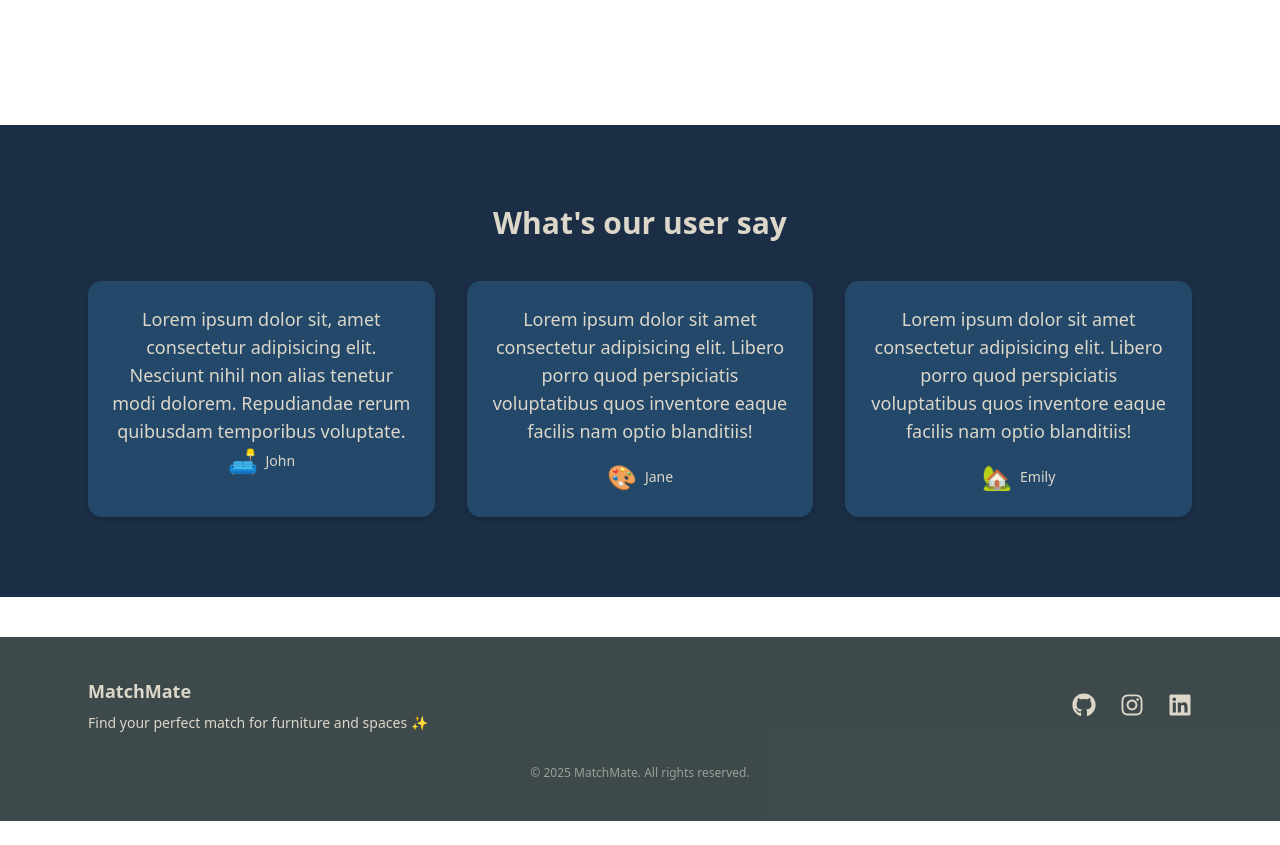
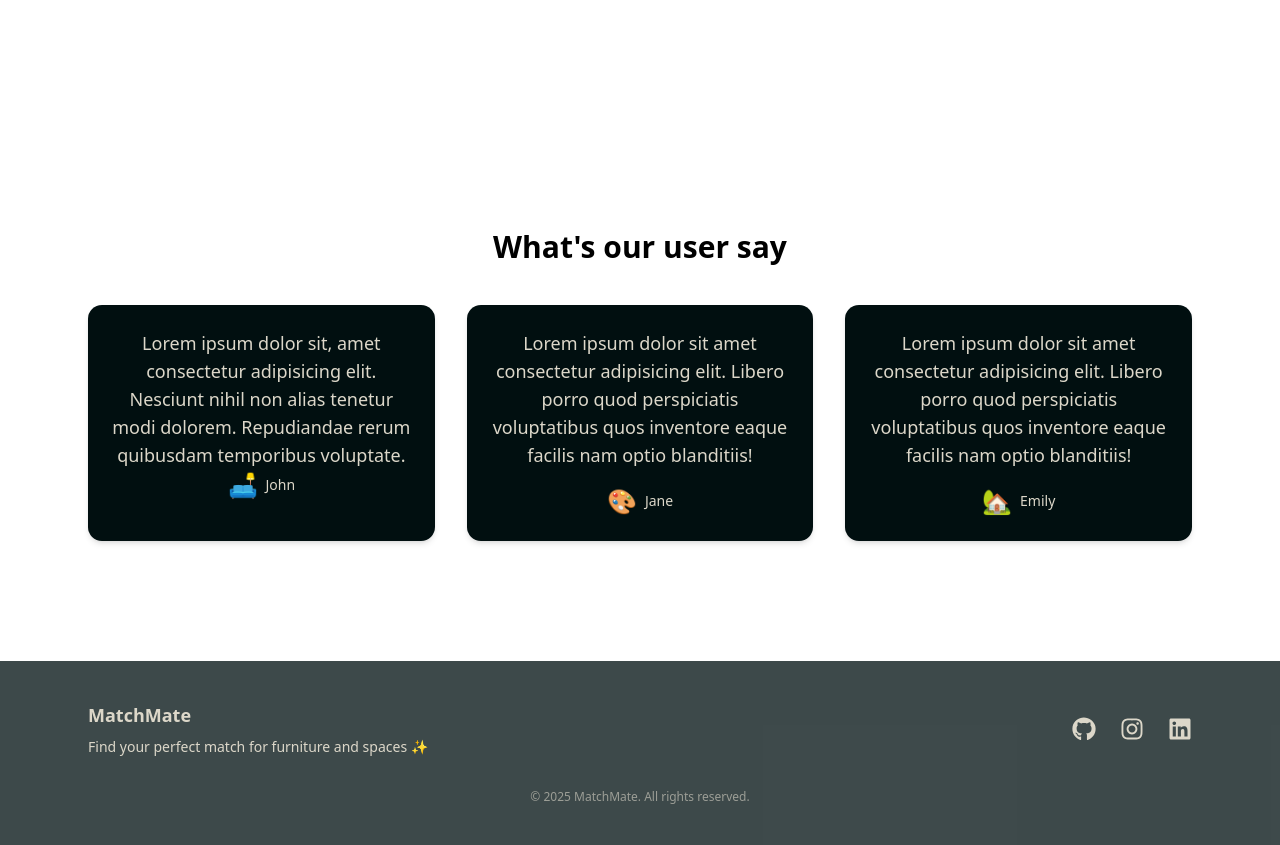
Before and after one commit to KooroshFarv/matchMate, a Next.js app: page / in a window 1280 px wide. Shown: the part 800-1645 px from the top of the page. Before the commit the page ends 1621 px from the top, so only its background shows below. Built offline with nearby package versions, Linux system fonts and the light colour scheme.

Commit message:
color palette

```diff
--- a/app/components/Testimonial.tsx
+++ b/app/components/Testimonial.tsx
@@ -1,18 +1,18 @@
 const TestimonialPage = () => {
     return (
         <>
-        <section className="w-full py-20 bg-[#1B2E45] text-[#DCD7C9]">
+        <section className="w-full py-20 text-[#DCD7C9]">
         <div className="max-w-6xl mx-auto px-6 text-center">
-            <h2 className="text-3xl mb-10 font-bold">What's our user say</h2>
+            <h2 className="text-3xl text-black mb-10 font-bold">What's our user say</h2>
             <div className="grid grid-cols-1 md:grid-cols-3 gap-8">
-            <div className="bg-[#23486A] p-6 rounded-xl shadow-md hover:scale-105 transition-transform">
+            <div className="bg-[#010f10]  p-6 rounded-xl shadow-md hover:scale-105 transition-transform">
             <p className="text-lg b-4">Lorem ipsum dolor sit, amet consectetur adipisicing elit. Nesciunt nihil non alias tenetur modi dolorem. Repudiandae rerum quibusdam temporibus voluptate.</p>
             <div className="flex items-center justify-center gap-2">
             <span className="text-2xl">🛋️</span>
             <span className="text-sm">John</span>
         </div>
         </div>
-        <div className="bg-[#23486A] p-6 rounded-xl shadow-md hover:scale-105 transition-transform">
+        <div className="bg-[#010f10]  p-6 rounded-xl shadow-md hover:scale-105 transition-transform">
             <p className="text-lg mb-4">Lorem ipsum dolor sit amet consectetur adipisicing elit. Libero porro quod perspiciatis voluptatibus quos inventore eaque facilis nam optio blanditiis!</p>
             <div className="flex items-center justify-center gap-2">
             <span className="text-2xl">🎨</span>
@@ -20,7 +20,7 @@ const TestimonialPage = () => {
         </div>
         </div>
 
-        <div className="bg-[#23486A] p-6 rounded-xl shadow-md hover:scale-105 transition-transform">
+        <div className="bg-[#010f10] p-6 rounded-xl shadow-md hover:scale-105 transition-transform">
         <p className="text-lg mb-4">Lorem ipsum dolor sit amet consectetur adipisicing elit. Libero porro quod perspiciatis voluptatibus quos inventore eaque facilis nam optio blanditiis!</p>
         <div className="flex items-center justify-center gap-2">
         <span className="text-2xl">🏡</span>
--- a/app/components/upload/StyleSelector.tsx
+++ b/app/components/upload/StyleSelector.tsx
@@ -94,11 +94,11 @@ const StyleSelector = ({
 <div className="w-full max-w-md mt-64 ml-10 space-y-4">
   {/* Style */}
   <div>
-    <label className="mb-1 block text-white">Style</label>
+    <label className="mb-1 block text-black">Style</label>
     <Select onValueChange={(value) => handleUpdates("style", value)}>
       <SelectTrigger
         disabled={isSubmitting}
-        className="w-full h-12 rounded-md bg-[#4C7B8B] text-white px-4 text-lg text-left shadow-sm focus:outline-none focus:ring-2 focus:ring-white data-[placeholder]:text-white data-[placeholder]:opacity-100"
+        className="w-full h-12 rounded-md bg-[#011112c2] text-white px-4 text-md text-left shadow-sm focus:outline-none focus:ring-2 focus:ring-white data-[placeholder]:text-white data-[placeholder]:opacity-100"
         >
         <SelectValue placeholder="Choose a style" />
       </SelectTrigger>
@@ -118,11 +118,11 @@ const StyleSelector = ({
 
       {/* Room */}
       <div>
-        <label className="mb-1 block text-white">Room</label>
+        <label className="mb-1 block text-black">Room</label>
         <Select onValueChange={(value) => handleUpdates("room", value)}>
           <SelectTrigger
           disabled = {isSubmitting}
-          className="w-full h-12 rounded-md bg-[#4C7B8B] text-white px-4 text-lg text-left shadow-sm focus:outline-none focus:ring-2 focus:ring-white data-[placeholder]:text-white data-[placeholder]:opacity-100">
+          className="w-full h-12 rounded-md bg-[#011112c2] text-white px-4 text-md text-left shadow-sm focus:outline-none focus:ring-2 focus:ring-white data-[placeholder]:text-white data-[placeholder]:opacity-100">
           <SelectValue placeholder="Choose a room" />
           </SelectTrigger>
           <SelectContent>
@@ -137,11 +137,11 @@ const StyleSelector = ({
 
       {/* Vibe */}
       <div>
-        <label className="mb-1 block text-white">Vibe</label>
+        <label className="mb-1 block text-black">Vibe</label>
         <Select onValueChange={(value) => handleUpdates("vibe", value)}>
           <SelectTrigger
           disabled = {isSubmitting}
-          className="w-full h-12 rounded-md bg-[#4C7B8B] text-white px-4 text-lg text-left shadow-sm focus:outline-none focus:ring-2 focus:ring-white data-[placeholder]:text-white data-[placeholder]:opacity-100">
+          className="w-full h-12 rounded-md bg-[#011112c2] text-white px-4 text-md text-left shadow-sm focus:outline-none focus:ring-2 focus:ring-white data-[placeholder]:text-white data-[placeholder]:opacity-100">
           <SelectValue placeholder="Choose a vibe" />
           </SelectTrigger>
           <SelectContent>
@@ -179,7 +179,7 @@ const StyleSelector = ({
           initial={{ opacity: 0, scale: 0.95, y: 20 }}
           animate={{ opacity: 1, scale: 1, y: 0 }}
           transition={{ duration: 0.5, ease: "easeOut" }}
-          className="mt-10 p-6  border-gray-200 rounded-xl absolute left-44 bottom-20 bg-[#D9EAFD] shadow-2xl"
+          className="mt-10 p-6  border-gray-200 rounded-xl absolute left-44 bottom-20 bg-white shadow-2xl"
         >
 
         {isSubmitting && (
--- a/app/components/upload/UploadBox.tsx
+++ b/app/components/upload/UploadBox.tsx
@@ -73,7 +73,7 @@ const UploadBox = ({ onUpload, resultUrl, isSubmitted, isGenerating }: UploadBox
   return (
     <div
       className={`relative w-[500px] h-[500px] rounded-lg overflow-hidden mt-20 flex items-center justify-center text-center text-white
-         bg-gray-800 cursor-pointer ${displayUrl || (isSubmitted && resultUrl) ?
+         bg-[#011112c2] cursor-pointer ${displayUrl || (isSubmitted && resultUrl) ?
           'bg-transparent border-none' : 'border-2 border-dashed border-gray-300'}
       `}
       onDragOver={(e) => e.preventDefault()}
--- a/app/page.tsx
+++ b/app/page.tsx
@@ -54,7 +54,7 @@ export default function Home() {
           </div>
         )}
       </main>
-      <div className="mt-10">
+      <div className="mt-16">
 
       <TestimonialPage />
       </div>
```
